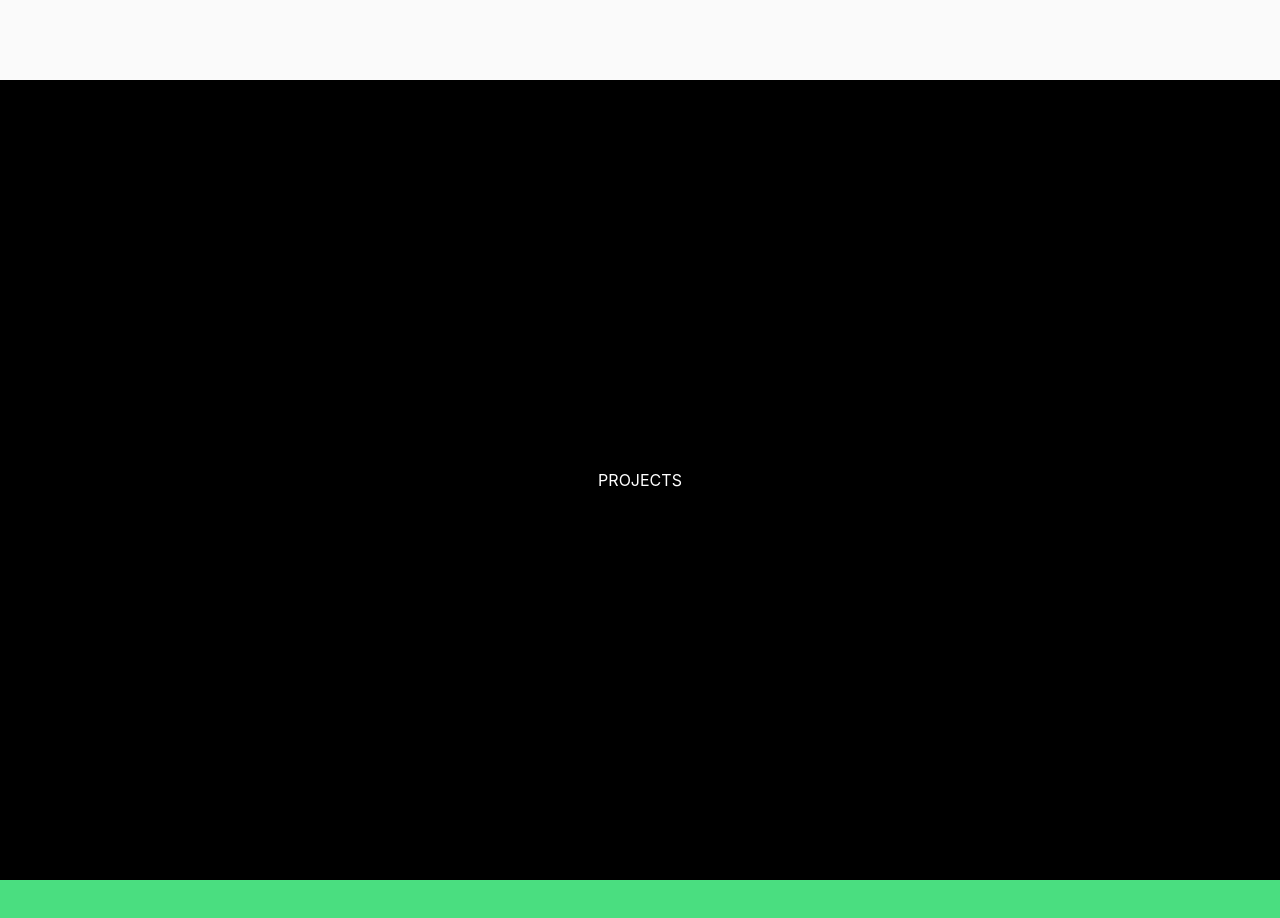
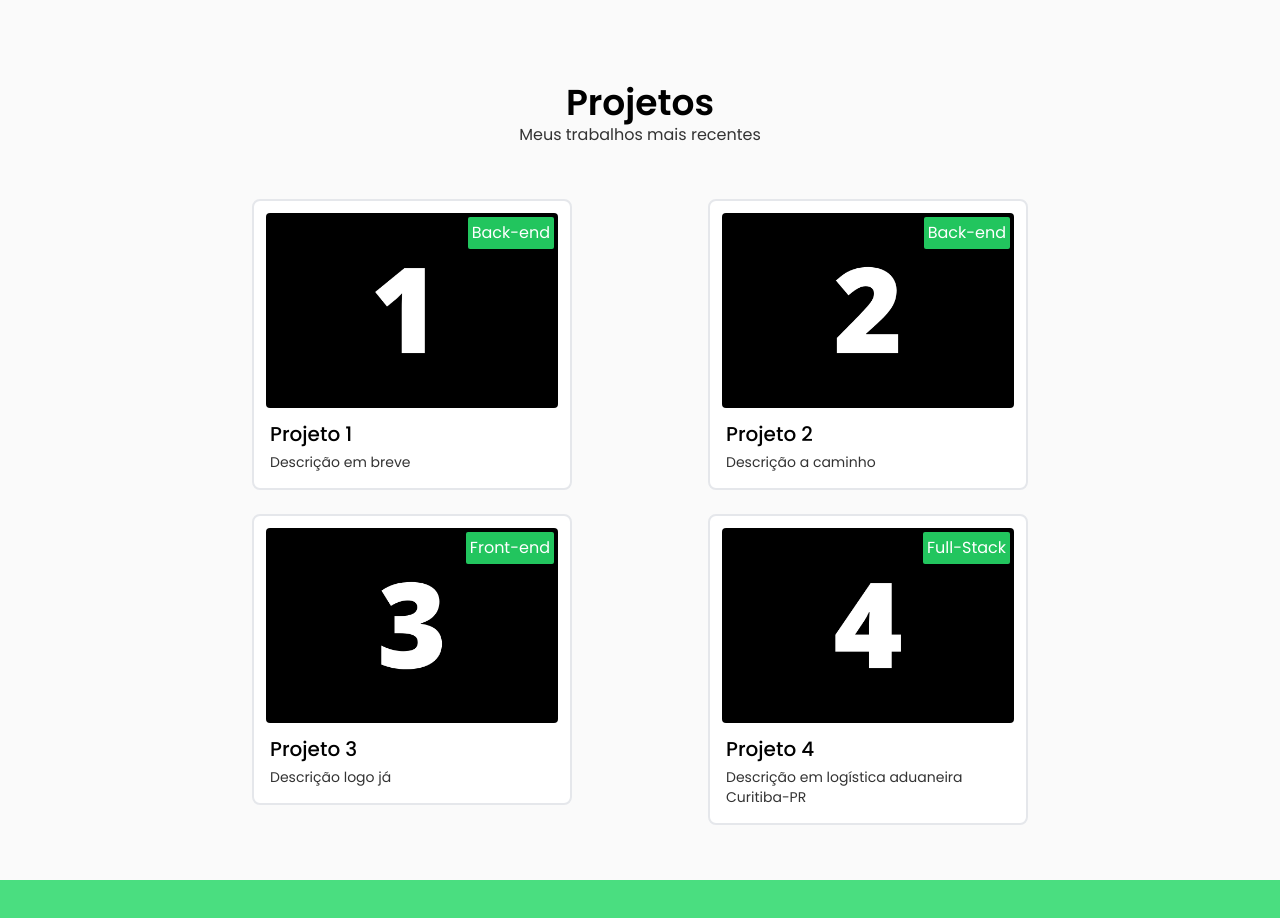
Before and after one commit to pguilhermef/pguilherme-portfolio, a Next.js app: page / in a window 1280 px wide. Shown: the part 1520-2438 px from the top of the page. Built offline with nearby package versions, Linux system fonts and the light colour scheme.

Commit message:
feat: Creates project section

```diff
--- a/components/Projects.js
+++ b/components/Projects.js
@@ -1,15 +1,85 @@
-import React from 'react';
+import Image from 'next/image';
+import Link from 'next/link';
+import React, { useEffect, useState } from 'react';
+
+import project1 from '../public/projects_thumb/1.png'
+import project2 from '../public/projects_thumb/2.png'
+import project3 from '../public/projects_thumb/3.png'
+import project4 from '../public/projects_thumb/4.png'
+
+const myProjects = [
+  {
+    name: 'Projeto 1',
+    description: 'Descrição em breve',
+    technologies: 'HTML, CSS, Javascript',
+    thumbnail: project1,
+    knowledgeArea: 'Back-end',
+    githubLink: 'https://github.com/pguilhermef'
+  },
+  {
+    name: 'Projeto 2',
+    description: 'Descrição a caminho',
+    technologies: 'Next.js, React, Tailwind.css, Javascript',
+    thumbnail: project2,
+    knowledgeArea: 'Back-end',
+    githubLink: 'https://github.com/pguilhermef'
+  },
+  {
+    name: 'Projeto 3',
+    description: 'Descrição logo já',
+    technologies: 'HTML, CSS, Javascript, React, LocalStorage',
+    thumbnail: project3,
+    knowledgeArea: 'Front-end',
+    githubLink: 'https://github.com/pguilhermef'
+  },
+  {
+    name: 'Projeto 4',
+    description: 'Descrição em logística aduaneira Curitiba-PR',
+    technologies: 'Next.js, React, Tailwind.css, Javascript',
+    thumbnail: project4,
+    knowledgeArea: 'Full-Stack',
+    githubLink: 'https://github.com/pguilhermef'
+  },
+]
 
 function Projects() {
   return (
-      <section
-      id='projects'
-      className='flex h-screen text-white bg-black text-center'
-      >
-        <h1
-        className='m-auto'
-        >PROJECTS</h1>
-      </section>
+    <section id='projects' className='flex flex-col justify-center items-center min-h-screen text-black font-poppins'>
+      <div className='flex flex-col justify-end h-auto items-center px-7 lg:w-full lg:justify-center'>
+        <div className='flex flex-col items-center jus mb-10'>
+          <p className='text-4xl font-semibold'>Projetos</p>
+          <p className='text-portfolio-gray'>Meus trabalhos mais recentes</p>
+        </div>
+        <div className='flex items-center lg:justify-evenly lg:items-center lg:h-auto w-full lg:mb-10 lg:max-w-screen-lg'>
+          {/* Projects */}
+            <div className='flex w-full flex-wrap justify-evenly'>
+              {myProjects.map((item) => {
+                return (
+                  <Link key={item.name} href={item.githubLink}>
+                    <a target='_blank'>
+                      <div className='flex flex-col items-start bg-white rounded-lg border-2 m-3 w-80 sm:w-60 md:w-80 hover:cursor-pointer'>
+                        <div className='flex justify-end w-full p-3'>
+                          <div
+                          className='absolute z-10 bg-green-500 p-1 text-white rounded-sm mt-1 mr-1'>{item.knowledgeArea}</div>
+                          <Image src={item.thumbnail} className='object-fit rounded' alt='thumbnail'/>
+                        </div>
+                        <div className='px-4 pb-4'>
+                          <div
+                          className='font-medium text-xl mb-1'
+                          >
+                            {item.name}
+                          </div>
+                          <div className='text-sm text-portfolio-gray'>{item.description}</div>
+                        </div>
+                      </div>
+                    </a>
+                  </Link>
+                )
+              })}
+          </div>
+        </div>
+      </div>
+    </section>
   )
 }
 
```
